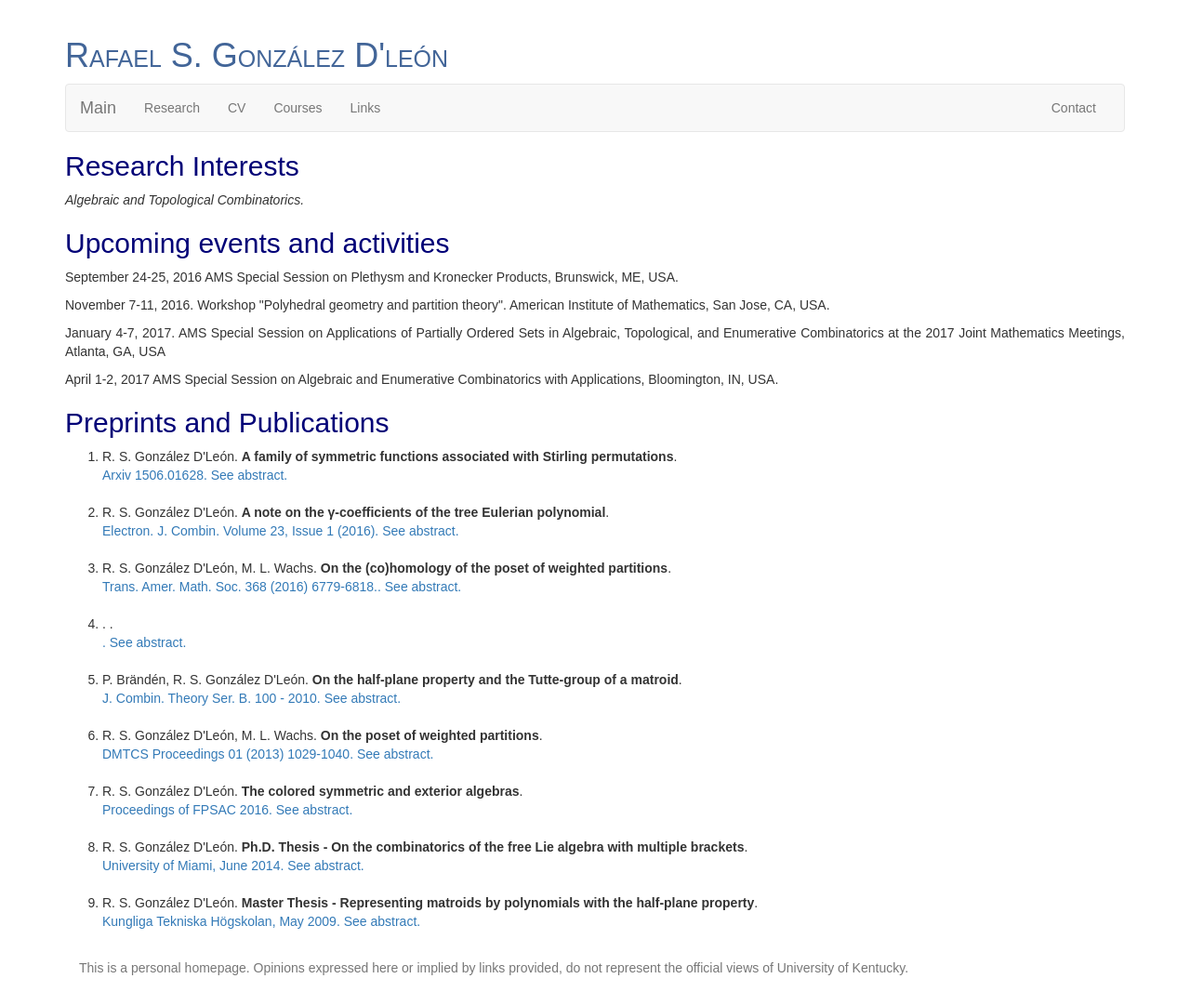
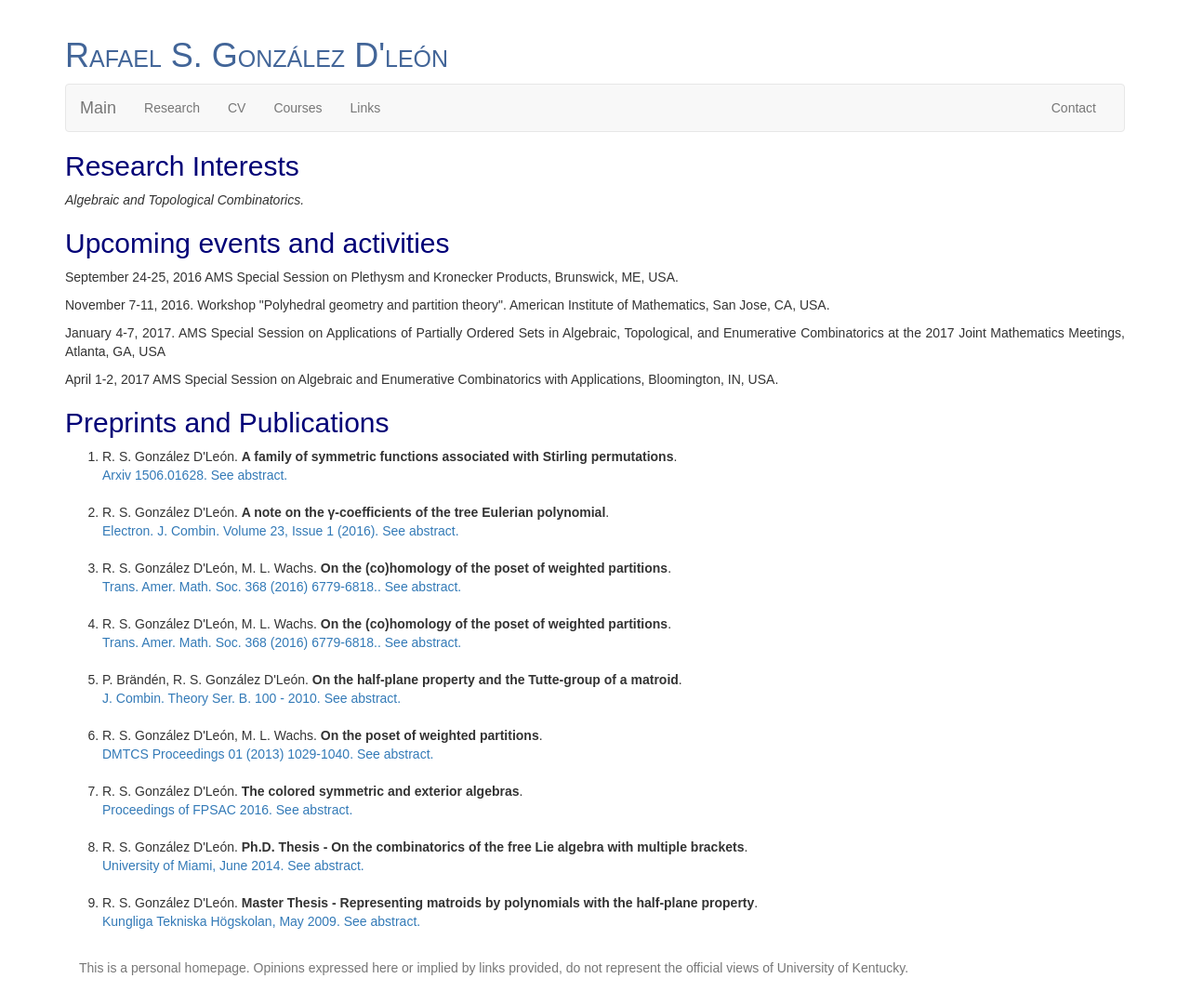
Before and after one commit to rafaeldleon/rafaeldleon.github.io, a Jekyll site: the page built from pages/research.md, in a window 1280 px wide. Shown: the whole page at 93% size. Built offline with Jekyll 4.4.1, drawn with Linux system fonts in a browser that asks for light colours; nearby versions of some CDN libraries; some of the changed lines change nothing that is shown.

Commit message:
cv and research

```diff
--- a/_publications/on_the_free_lie_algebra_with_multiple_brackets.md
+++ b/_publications/on_the_free_lie_algebra_with_multiple_brackets.md
@@ -1,27 +1,21 @@
 ---
 layout: publication
 type: journal
-title: On the free Lie algebra with multiple brackets
-authors: R. S. Gonz&aacute;lez D'Le&oacute;n
-location_url: http://www.sciencedirect.com/science/article/pii/S0196885816000336/
-location_name: Adv. Appl. Math. 79 (2016): 37-97.
+title: On the (co)homology of the poset of weighted partitions
+authors: R. S. Gonz&aacute;lez D'Le&oacute;n, M. L. Wachs
+location_url: http://www.ams.org/journals/tran/2016-368-10/S0002-9947-2016-06483-1/
+location_name: Trans. Amer. Math. Soc. 368 (2016) 6779-6818.
 comments:
 ---
 
 
-It is a classical result that the multilinear component of the free Lie algebra is isomorphic (as a representation of
-the symmetric group) to the top (co)homology of the proper part of the poset of partitions \\(\Pi_n\\)
-tensored with the sign representation. We generalize this result in order to study the multilinear
-component of the free Lie algebra with multiple compatible Lie brackets. We introduce a new poset of weighted
-partitions \\(\Pi_n^k\\) that allows us to generalize the result. The new poset is a generalization
-of \\(\Pi_n\\) and of the poset of weighted partitions \\(\Pi_n^w\\) introduced by Dotsenko and Khoroshkin
-and studied by the author and Wachs for the case of two compatible brackets. We prove that the
-poset \\(\Pi_n^k\\) with a top element added is EL-shellable and hence Cohen-Macaulay.
-This and other properties of \\(\Pi_n^k\\) enable us to answer
-questions posed by Liu on free multibracketed Lie algebras. In
-particular, we obtain various dimension formulas and multicolored generalizations of
-the classical Lyndon and comb bases for the multilinear component of the free Lie
-algebra.
-We also obtain a plethystic formula for the
-Frobenius characteristic of the representation of the symmetric group on the multilinear component
-of the free multibracketed Lie algebra.
+We consider the poset of weighted partitions \\(\Pi_n^w\\),  introduced by Dotsenko and Khoroshkin in
+their study of a certain pair of dual operads.   The maximal intervals of  \\(\Pi_n^w\\) provide a
+generalization of the lattice \\(\Pi_n\\) of  partitions,  which we show possesses many of the
+well-known properties of \\(\Pi_n\\). In particular,  we prove these intervals are EL-shellable,
+we show that the M\"obius invariant of each maximal interval is given up to sign by the number of
+rooted trees on on node set \\(\{1,2,\dots,n\}\\) having a fixed number of descents,  we
+find combinatorial bases for homology and cohomology, and we give an explicit sign twisted
+\\(\mathfrak{S}_n\\)-module isomorphism from cohomology to the multilinear component of the free
+Lie algebra with two compatible brackets.  We  also show thatthe characteristic polynomial of
+\\(\Pi_n^w\\) has a nice factorization analogous to that of  \\(\Pi_n\\).
```
